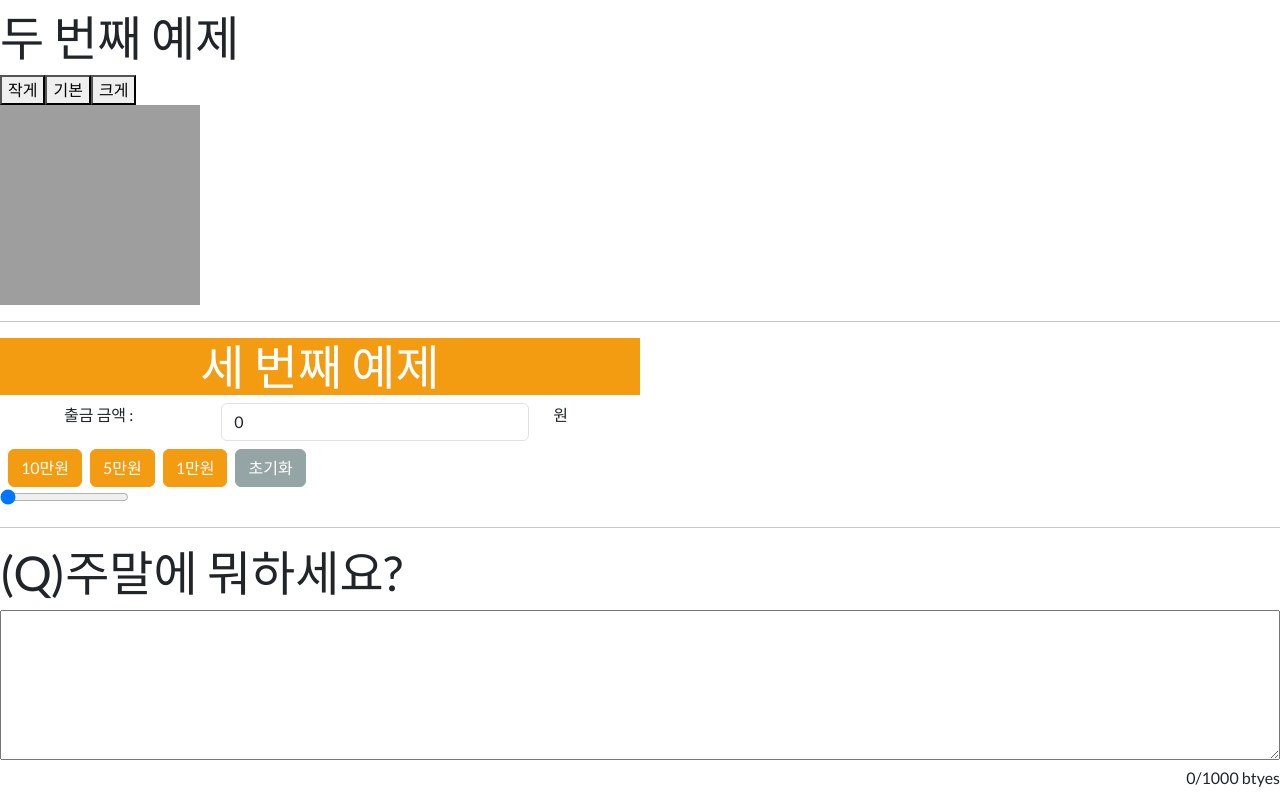
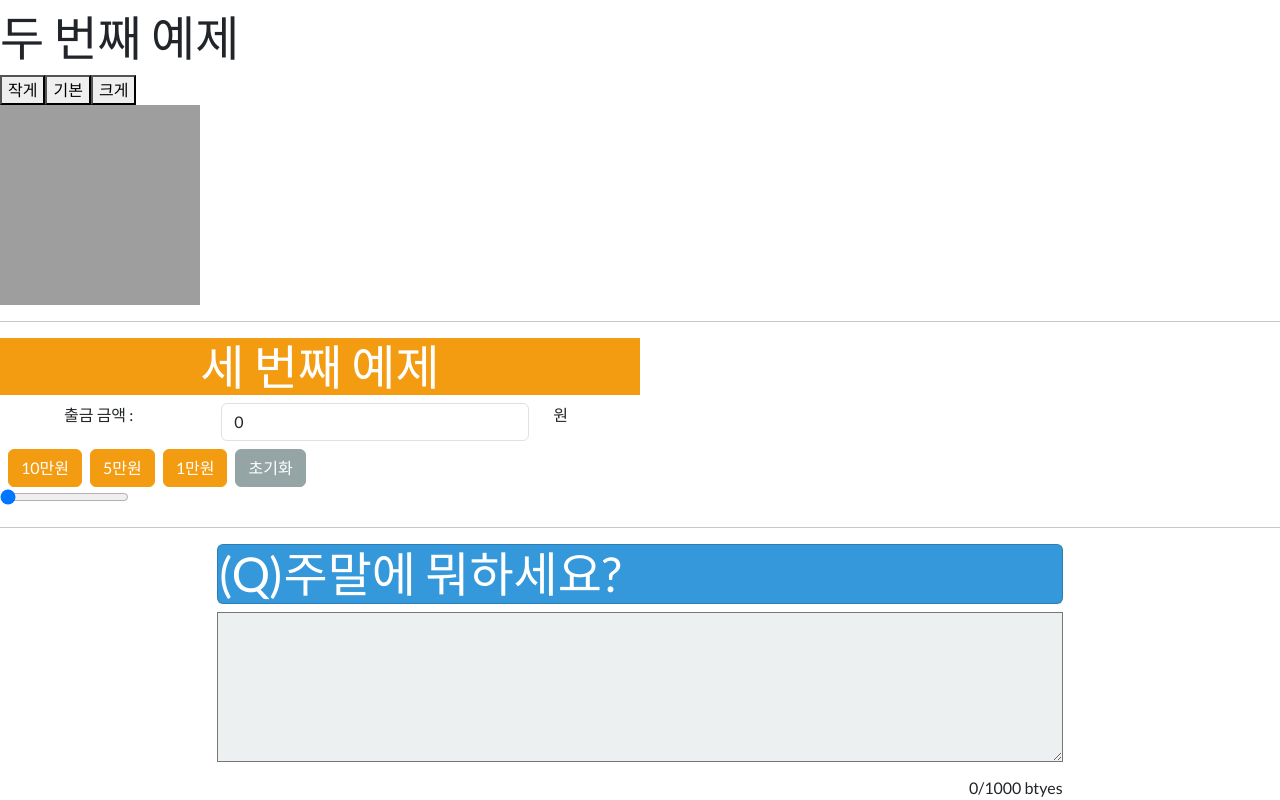
Before and after one commit to seonmikwak/kwak-react, a React (Create React App) app in the folder demo03/: page / in a window 1280 px wide. Shown: the part 274-1074 px from the top of the page. Built offline with nearby package versions, Linux system fonts and the light colour scheme; grey boxes are pictures that could not be loaded.

Commit message:
주말에 뭐하세요? textLength 예제

```diff
--- a/demo03/src/components/Exam04.js
+++ b/demo03/src/components/Exam04.js
@@ -6,10 +6,14 @@ function Exam04(){
 
     return(
         <>
-            <h1>(Q)주말에 뭐하세요?</h1>
-            <textarea className="w-100" rows="6" maxLength="1000"onChange={(e)=>setLength(e.target.textLength)}></textarea>
-            <div className="text-end">
-                <sapn>{length}</sapn>/1000 btyes
+            <div className="row">
+                <div className="col-8 offset-2">
+                    <h1 className="card text-white bg-info">(Q)주말에 뭐하세요?</h1>
+                    <textarea className="form-label bg-light w-100" rows="6" maxLength="1000"onChange={(e)=>setLength(e.target.textLength)}></textarea>
+                    <div className="text-end">
+                    <sapn>{length}</sapn>/1000 btyes
+                </div>
+            </div>
             </div>
 
 
```
